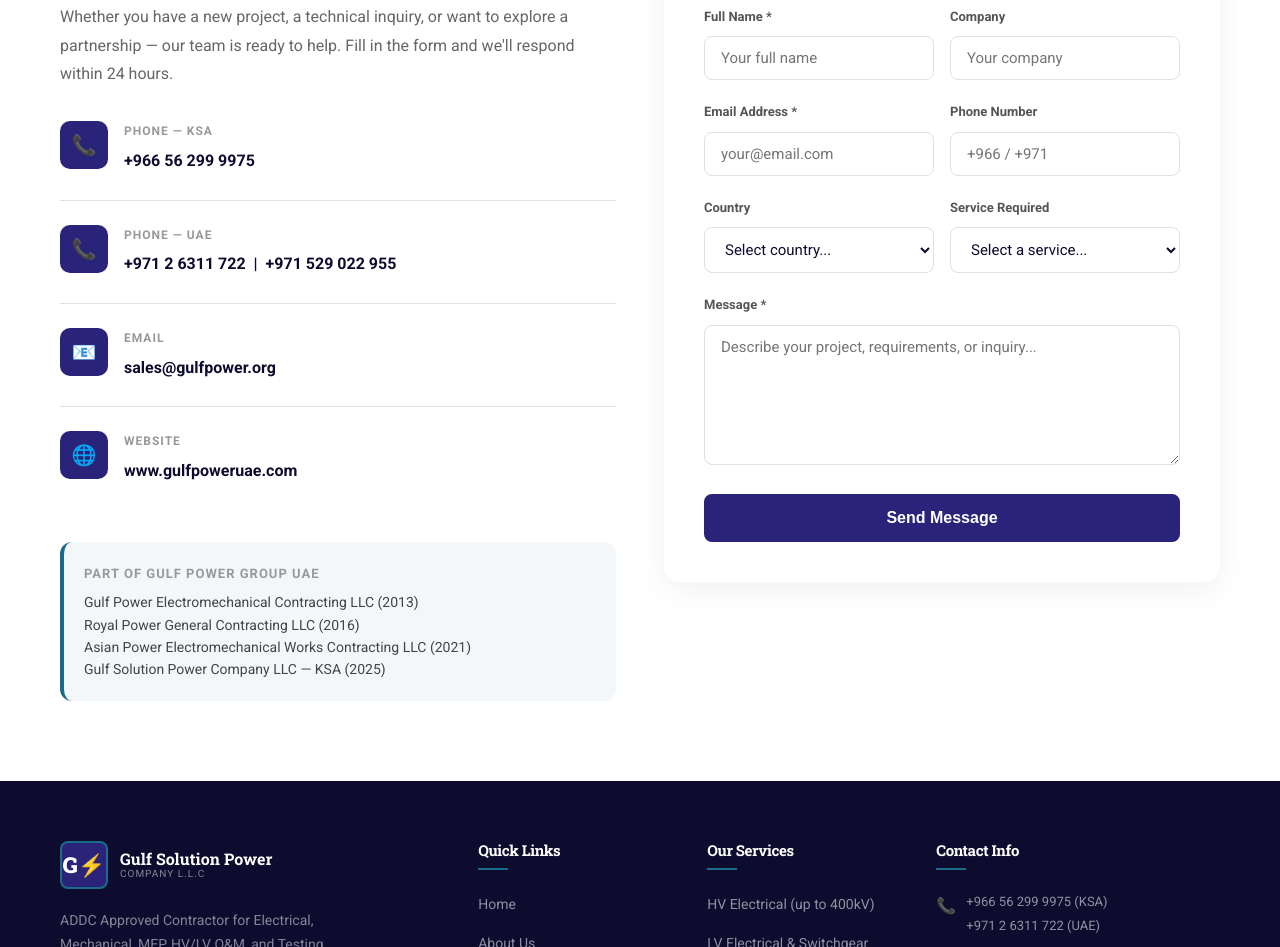
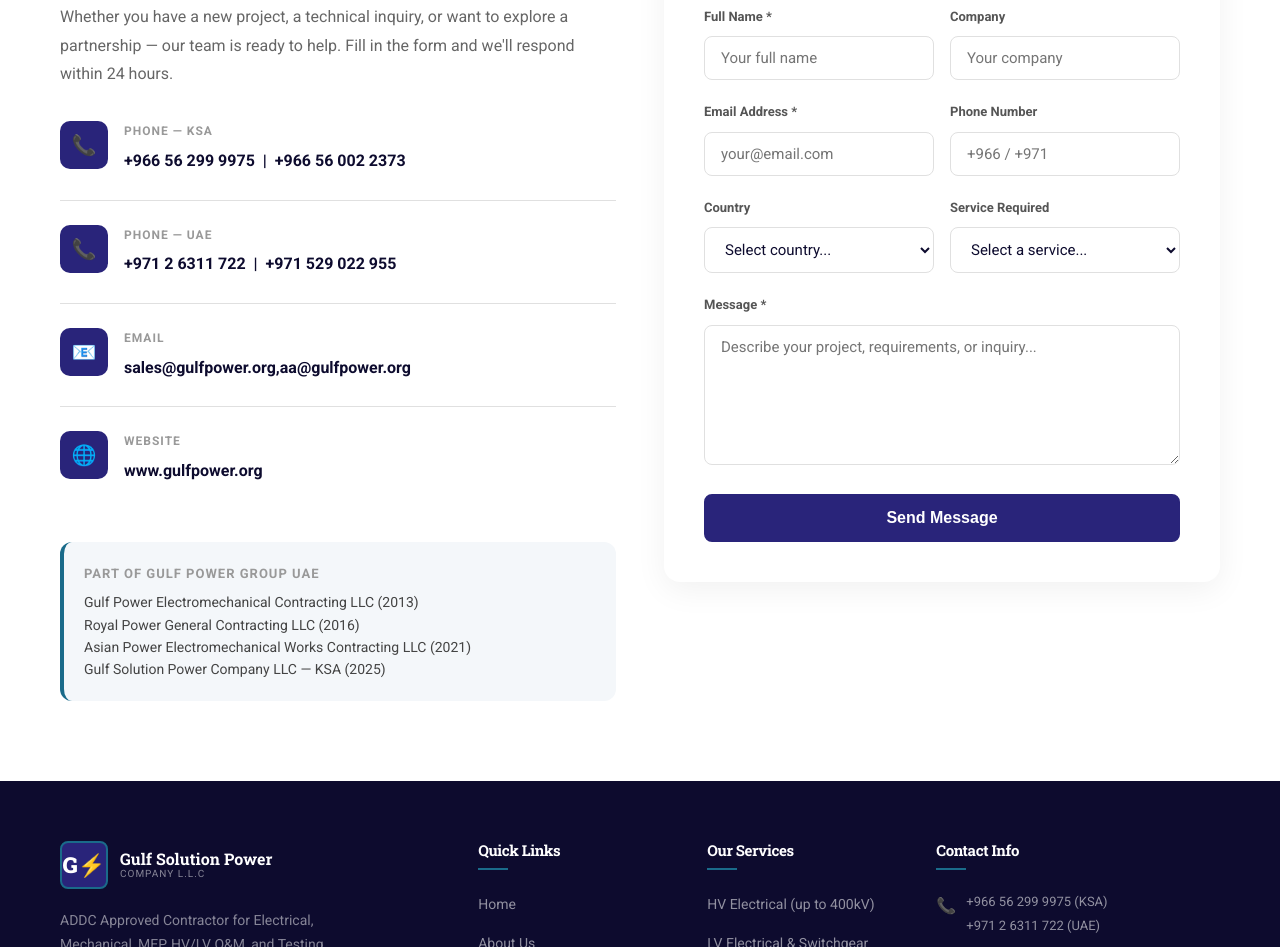
Before and after one commit to gulfpowertech/github.io, a plain HTML site: page contact.html in a window 1280 px wide. Shown: the part 1769-2716 px from the top of the page. Drawn offline with Linux system fonts and the light colour scheme.

Commit message:
fix in contact

```diff
--- a/contact.html
+++ b/contact.html
@@ -201,7 +201,7 @@
             <div class="contact-item-icon">📞</div>
             <div class="contact-item-text">
               <div class="label">Phone — KSA</div>
-              <div class="value"><a href="tel:+966562999975">+966 56 299 9975</a></div>
+	      <div class="value"><a href="tel:+966562999975">+966 56 299 9975 </a> &nbsp;|&nbsp; <a href="tel:+966 56 002 2373">+966 56 002 2373</a></div>
             </div>
           </div>
           <div class="contact-item">
@@ -215,14 +215,14 @@
             <div class="contact-item-icon">📧</div>
             <div class="contact-item-text">
               <div class="label">Email</div>
-              <div class="value"><a href="mailto:sales@gulfpower.org">sales@gulfpower.org</a></div>
+              <div class="value"><a href="mailto:sales@gulfpower.org">sales@gulfpower.org,aa@gulfpower.org</a></div>
             </div>
           </div>
           <div class="contact-item">
             <div class="contact-item-icon">🌐</div>
             <div class="contact-item-text">
               <div class="label">Website</div>
-              <div class="value">www.gulfpoweruae.com</div>
+              <div class="value">www.gulfpower.org</div>
             </div>
           </div>
         </div>
```
